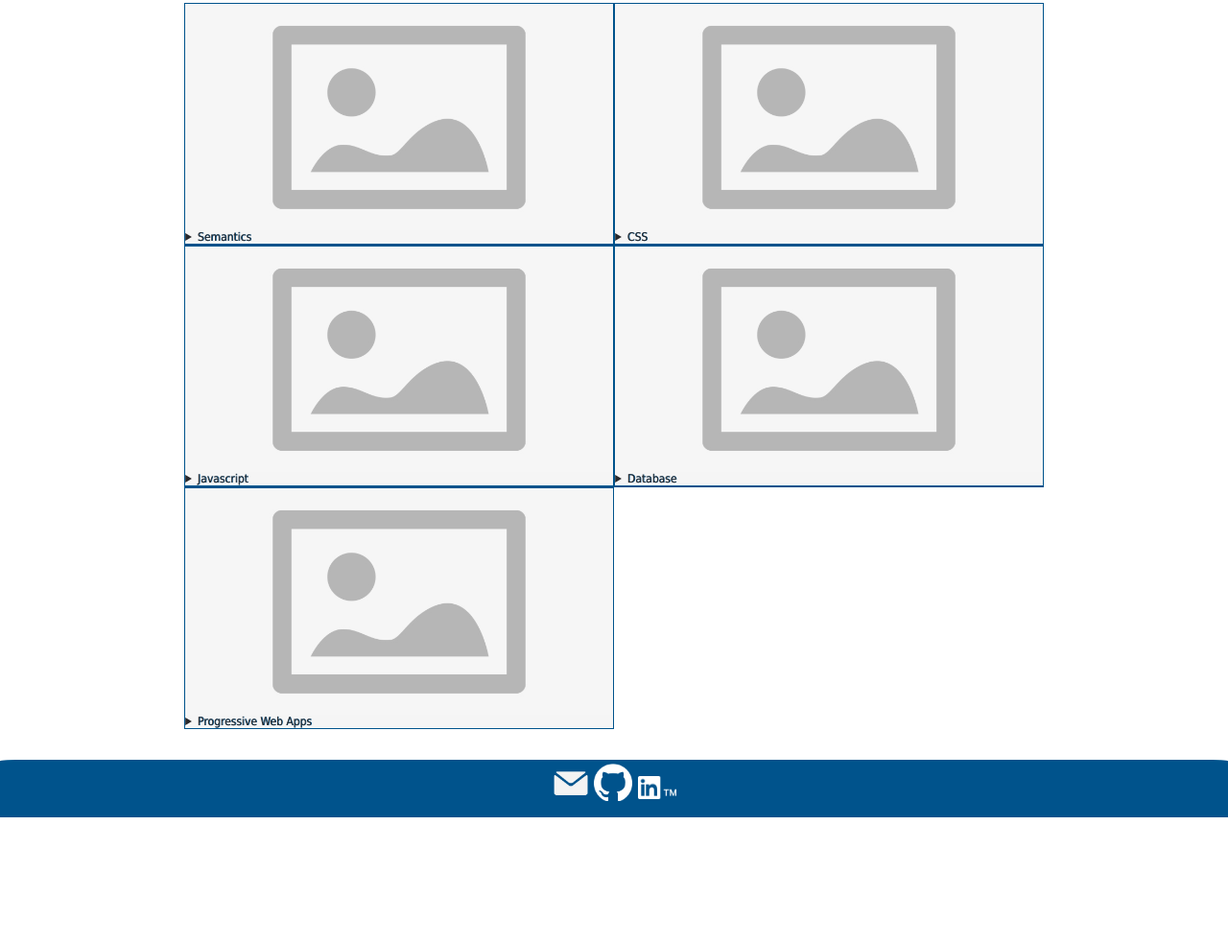
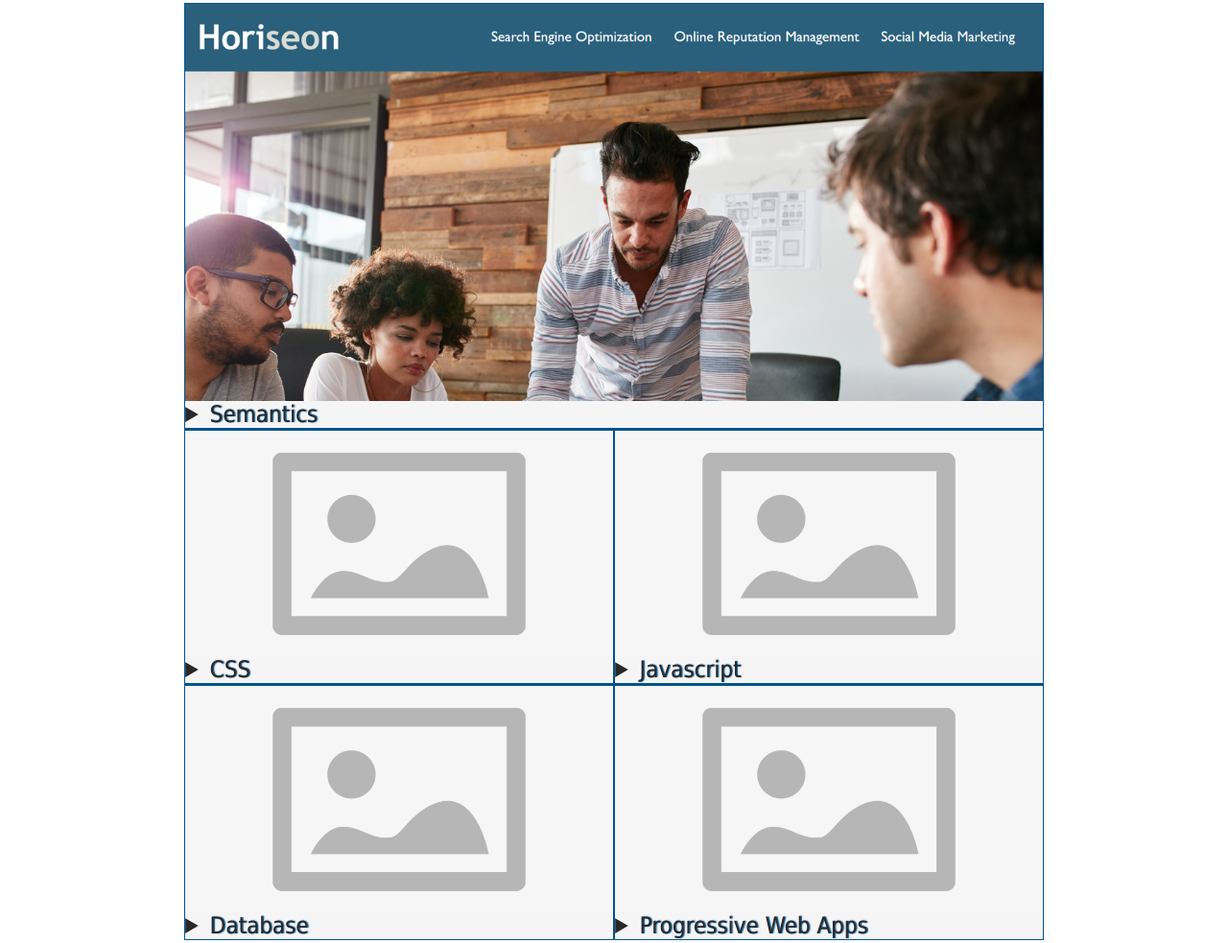
Before and after one commit to creechj/JCreech_PortfolioPage, a plain HTML site: page index.html in a window 1280 px wide. Shown: the part 501-1484 px from the top of the page at 96% size. Before the commit the page ends 1353 px from the top, so only its background shows below. Drawn offline with Linux system fonts and the light colour scheme.

Commit message:
Revised Projects flexbox and other scaling

```diff
--- a/assets/styles.css
+++ b/assets/styles.css
@@ -160,20 +160,26 @@ main {
 /* flexbox for project figures */
 #projects {
     display: flex;
+    flex-wrap: wrap;
     /* flex-direction: row; */
-    flex-wrap: wrap;
-    /* justify-content: center;
-    align-items:flex-start; */
+    /* justify-content:space-between; */
+    align-items:center;
 }
 
 #projects figure {
+    flex: 0 1 50%;
     padding: .01em;
-    flex: 50%;
-    max-width: 50%;
+    /* flex: 50%;
+    max-width: 50%; */
     border-style: dashed;
     border-width: .005em;
     border-color: #00538C;
     background-color: #00538C;
+}
+
+#projects #semantics {
+    flex: 0 1 100%;
+    height: 50%;
 }
 
 #projects img {
@@ -200,12 +206,12 @@ main {
     background-color: whitesmoke;
     color: #28282B;
     text-shadow: .05em 0em .05em #00538C;
-    font-size: .75em;
+    font-size: 3vh;
 }
 
 #projects details p {
     background-color: whitesmoke;
-    font-size: .5em;
+    font-size: 2vh;
 }
 
 /* !!! Footer !!! */
@@ -235,11 +241,11 @@ footer {
 /* size link icons and vertically center within footer */
 footer img {
     width: 5vh;
-    margin-top: .2em;
+    margin-top: 1vh;
 }
 
 /* center link icons accounting for internal image spacing */
 #linkedin img {
-    margin-bottom: .15em;
-    margin-left: .1em;
+    margin-bottom: .5vh;
+    margin-left: .3vh;
 }
--- a/index.html
+++ b/index.html
@@ -40,7 +40,7 @@
         <section id="projects">
             <h2>Projects</h2>
             <figure class="project" id="semantics">
-                <a href="https://creechj.github.io/01-Accessibility/" target="_blank"><img class="projectimage" src="/assets/images/233-2332677_ega-png.png" alt="Image of semantic accessibility project: Horiseon Homepage"></a>
+                <a href="https://creechj.github.io/01-Accessibility/" target="_blank"><img class="projectimage" src="/assets/images/resized_horiseonsss_homepage.png" alt="Image of semantic accessibility project: Horiseon Homepage"></a>
                 <figcaption>
                     <details>
                         <summary>Semantics</summary>
```
Also changed, not shown: assets/images/resized_horiseonsss_homepage.png (added), 1 other file.
